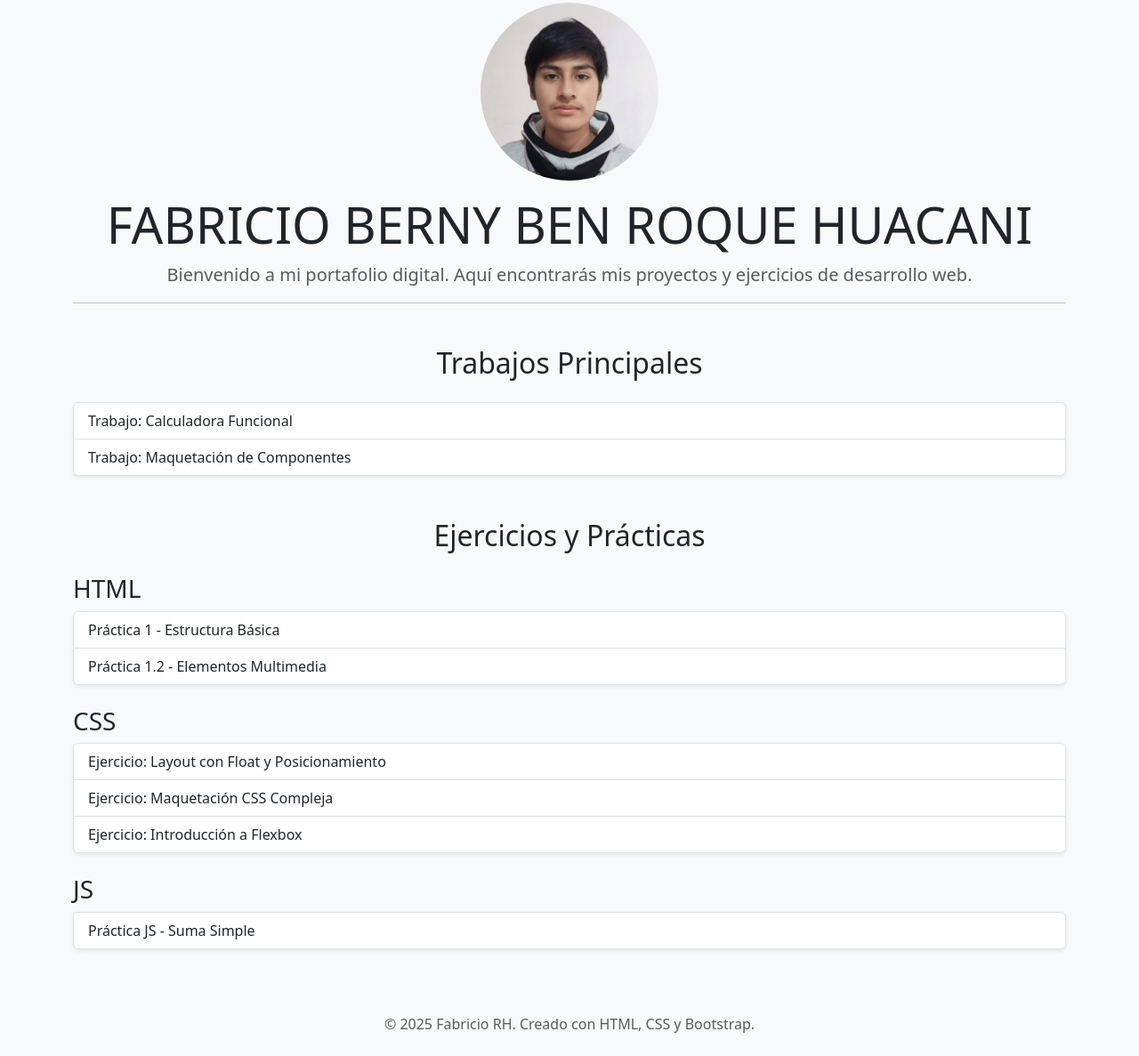
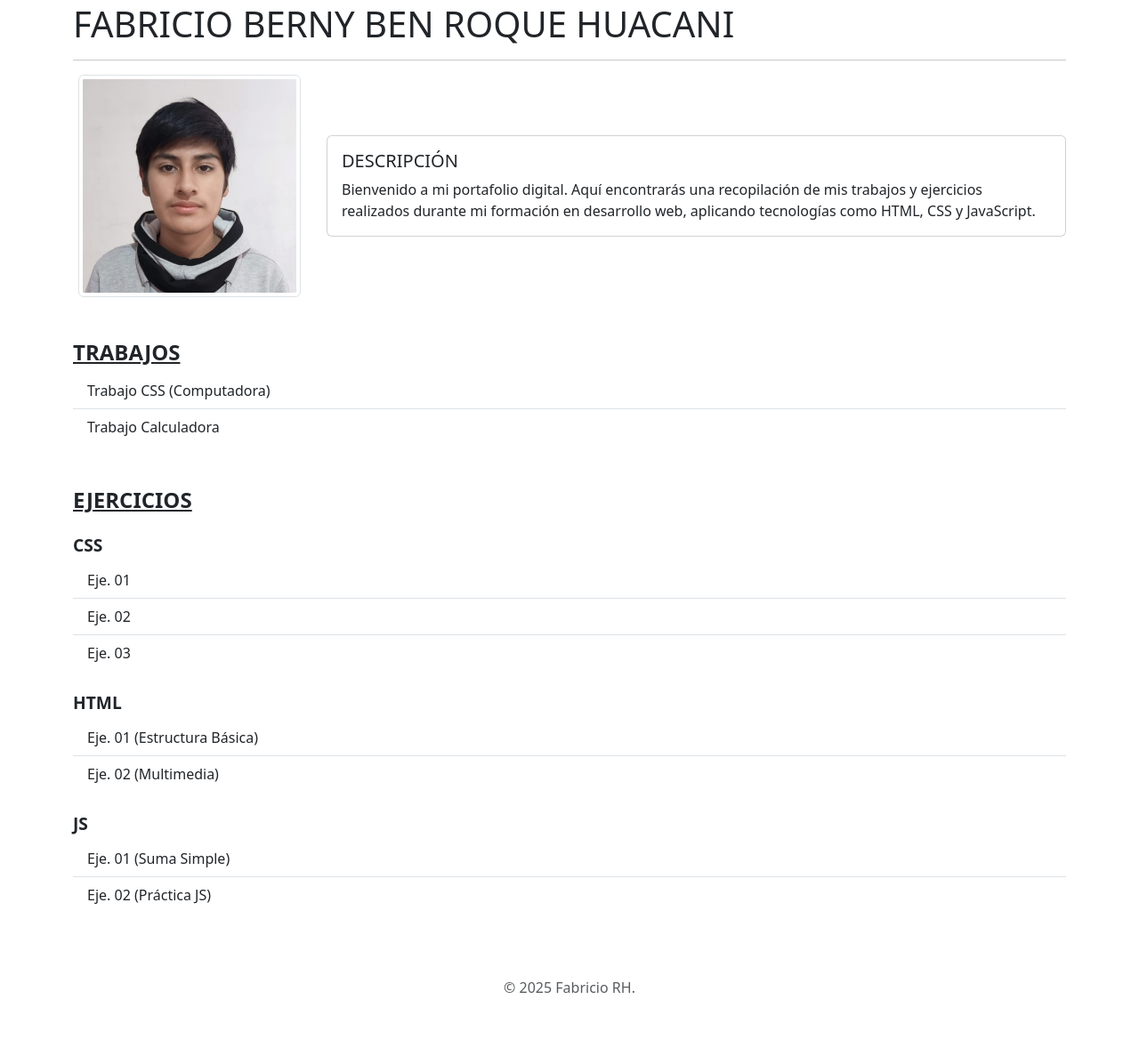
Before and after one commit to fabricio-RH/mi-portafolio, a plain HTML site: page index.html in a window 1280 px wide. Shown: the part 45-1232 px from the top of the page at 89% size. After the commit the page ends 1191 px from the top, so only its background shows below. Drawn offline with nearby package versions, Linux system fonts and the light colour scheme.

Commit message:
Arreglos

```diff
--- a/index.html
+++ b/index.html
@@ -6,27 +6,29 @@
     <title>Portafolio de Fabricio</title>
     <link href="https://cdn.jsdelivr.net/npm/bootstrap@5.3.3/dist/css/bootstrap.min.css" rel="stylesheet">
     <style>
-        body {
-            background-color: #f8f9fa;
-        }
         .profile-image {
-            width: 200px;
-            height: 200px;
-            object-fit: cover;
+            width: 100%;
+            height: auto;
+            max-width: 250px;
+            border: 1px solid #dee2e6;
         }
         .list-group-item a {
             text-decoration: none;
-            color: inherit;
-            display: block;
-            width: 100%;
+            color: #212529;
         }
-        .list-group-item:hover {
-            background-color: #e9ecef;
-            transform: scale(1.02);
-            transition: all 0.2s ease-in-out;
+        .list-group-item:hover a {
+            color: #0d6efd;
         }
-        h1, h2, h3 {
-            font-weight: 300;
+        h2 {
+            text-decoration: underline;
+            font-weight: bold;
+            font-size: 1.5rem;
+            margin-top: 1.5rem;
+        }
+        h3 {
+            font-size: 1.2rem;
+            font-weight: bold;
+            margin-top: 1rem;
         }
     </style>
 </head>
@@ -34,50 +36,62 @@
 
     <main class="container my-5">
 
-        <header class="mb-5 text-center">
-            <img src="perfil.jpg" class="img-fluid rounded-circle profile-image" alt="Foto de perfil de Fabricio RH">
-
-            <h1 class="display-4 mt-3">FABRICIO BERNY BEN ROQUE HUACANI</h1>
-            <p class="lead text-muted">
-                Bienvenido a mi portafolio digital. Aquí encontrarás mis proyectos y ejercicios de desarrollo web.
-            </p>
+        <header class="mb-5">
+            <h1>FABRICIO BERNY BEN ROQUE HUACANI</h1>
             <hr>
+            <div class="row align-items-center">
+                <div class="col-md-3 text-center">
+                    <img src="perfil.jpg" class="img-thumbnail profile-image" alt="Foto de perfil de Fabricio RH">
+                </div>
+                <div class="col-md-9">
+                    <div class="card h-100">
+                        <div class="card-body">
+                            <h5 class="card-title">DESCRIPCIÓN</h5>
+                            <p class="card-text">
+                                Bienvenido a mi portafolio digital. Aquí encontrarás una recopilación de mis trabajos y ejercicios realizados
+                                durante mi formación en desarrollo web, aplicando tecnologías como HTML, CSS y JavaScript.
+                            </p>
+                        </div>
+                    </div>
+                </div>
+            </div>
         </header>
 
         <section class="mb-5">
-            <h2 class="text-center mb-4">Trabajos Principales</h2>
-            <ul class="list-group shadow-sm">
-                <li class="list-group-item"><a href="TRABAJOS/Calculadora-1.html" target="_blank">Trabajo: Calculadora Funcional</a></li>
-                <li class="list-group-item"><a href="TRABAJOS/computadora-1.html" target="_blank">Trabajo: Maquetación de Componentes</a></li>
+            <h2>TRABAJOS</h2>
+            <ul class="list-group list-group-flush">
+                <li class="list-group-item"><a href="TRABAJOS/computadora-1.html" target="_blank">Trabajo CSS (Computadora)</a></li>
+                <li class="list-group-item"><a href="TRABAJOS/Calculadora-1.html" target="_blank">Trabajo Calculadora</a></li>
             </ul>
         </section>
 
         <section>
-            <h2 class="text-center mb-4">Ejercicios y Prácticas</h2>
+            <h2>EJERCICIOS</h2>
+
+            <h3 class="mt-4">CSS</h3>
+            <ul class="list-group list-group-flush">
+                <li class="list-group-item"><a href="CSS/ejercicioP/Untitled-1.html" target="_blank">Eje. 01</a></li>
+                <li class="list-group-item"><a href="CSS/ejercicioP/Untitled-1.2.html" target="_blank">Eje. 02</a></li>
+                <li class="list-group-item"><a href="CSS/flex1.html" target="_blank">Eje. 03</a></li>
+            </ul>
 
             <h3 class="mt-4">HTML</h3>
-            <ul class="list-group shadow-sm">
-                <li class="list-group-item"><a href="HTML/practica-1/practica1.html" target="_blank">Práctica 1 - Estructura Básica</a></li>
-                <li class="list-group-item"><a href="HTML/practica-1/practica1.2.html" target="_blank">Práctica 1.2 - Elementos Multimedia</a></li>
-            </ul>
-
-            <h3 class="mt-4">CSS</h3>
-            <ul class="list-group shadow-sm">
-                <li class="list-group-item"><a href="CSS/ejercicioP/Untitled-1.html" target="_blank">Ejercicio: Layout con Float y Posicionamiento</a></li>
-                <li class="list-group-item"><a href="CSS/ejercicioP/Untitled-1.2.html" target="_blank">Ejercicio: Maquetación CSS Compleja</a></li>
-                <li class="list-group-item"><a href="CSS/flex1.html" target="_blank">Ejercicio: Introducción a Flexbox</a></li>
+            <ul class="list-group list-group-flush">
+                <li class="list-group-item"><a href="HTML/practica-1/practica1.html" target="_blank">Eje. 01 (Estructura Básica)</a></li>
+                <li class="list-group-item"><a href="HTML/practica-1/practica1.2.html" target="_blank">Eje. 02 (Multimedia)</a></li>
             </ul>
 
             <h3 class="mt-4">JS</h3>
-            <ul class="list-group shadow-sm">
-                <li class="list-group-item"><a href="JS/pracx05.html" target="_blank">Práctica JS - Suma Simple</a></li>
+            <ul class="list-group list-group-flush">
+                <li class="list-group-item"><a href="JS/pracx05.html" target="_blank">Eje. 01 (Suma Simple)</a></li>
+                <li class="list-group-item"><a href="JS/pracx01.html" target="_blank">Eje. 02 (Práctica JS)</a></li>
             </ul>
         </section>
 
     </main>
 
-    <footer class="text-center text-muted py-4 mt-5 bg-light">
-        <p class="mb-0">&copy; 2025 Fabricio RH. Creado con HTML, CSS y Bootstrap.</p>
+    <footer class="text-center text-muted py-4 mt-5">
+        <p class="mb-0">&copy; 2025 Fabricio RH.</p>
     </footer>
 
     <script src="https://cdn.jsdelivr.net/npm/bootstrap@5.3.3/dist/js/bootstrap.bundle.min.js"></script>
```
